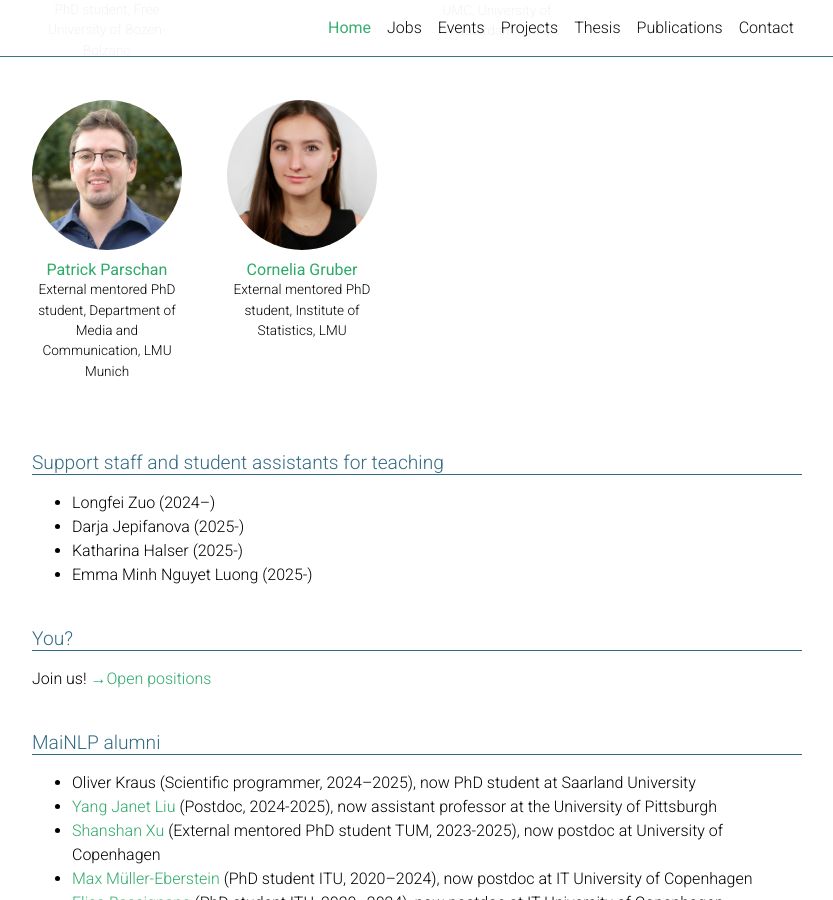
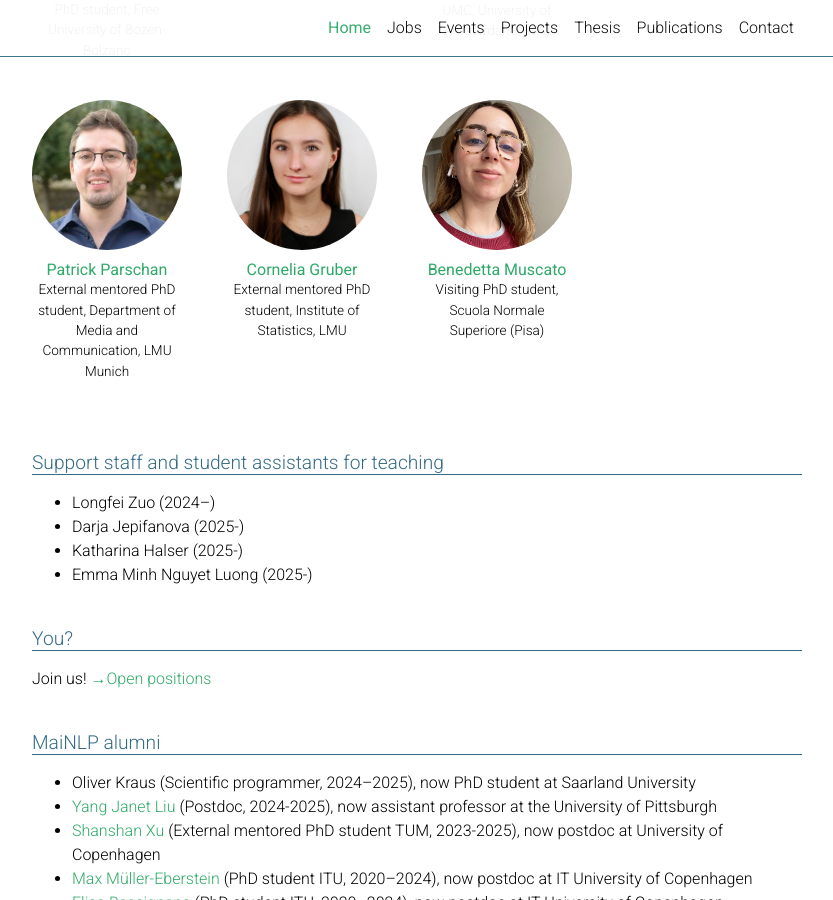
Before and after one commit to mainlp/mainlp.github.io, a Jekyll site: the page built from _pages/about.md, in a window 1280 px wide and 900 px high, scrolled down 4202 px. Shown: the whole window, without its empty margins (223-1056 px from the left). Built offline with Jekyll 4.4.1, drawn with Linux system fonts in a browser that asks for light colours; full-size pictures stand in for the smaller copies a plugin makes; comment, search, counter and statistics services are not loaded; a style sheet for code colours, icons or effects is not loaded.

Commit message:
welcome benedetta\!

```diff
--- a/_pages/about.md
+++ b/_pages/about.md
@@ -177,6 +177,10 @@ affiliated:
       description: External mentored PhD student, Institute of Statistics, LMU
       picture: cg.jpg
       website: https://www.en.wisostat.statistik.uni-muenchen.de/personen/doktoranden/gruber/index.html
+    - name: Benedetta Muscato
+      description: Visiting PhD student, Scuola Normale Superiore (Pisa)
+      picture: benedetta.jpeg
+      website: https://kdd.isti.cnr.it/people/muscato-benedetta
 
 ---
 
```
Also changed, not shown: assets/img/benedetta.jpeg (added).
